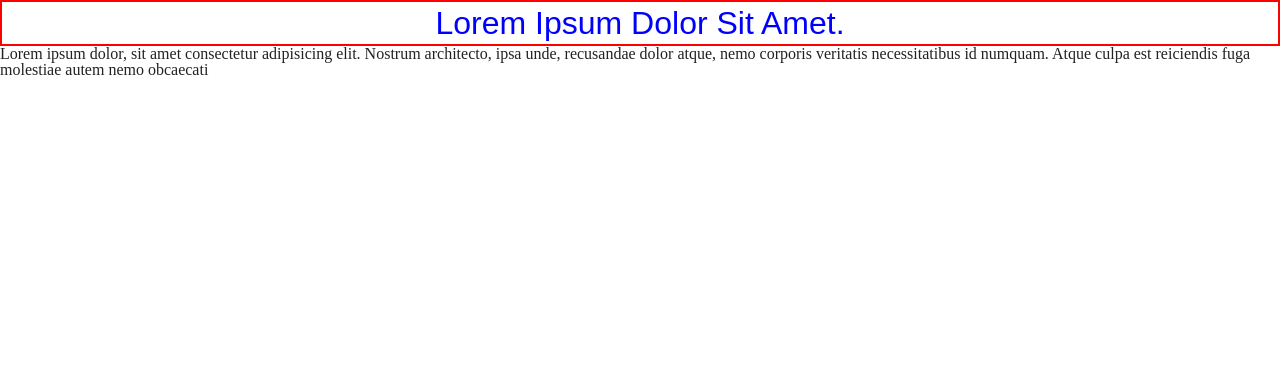
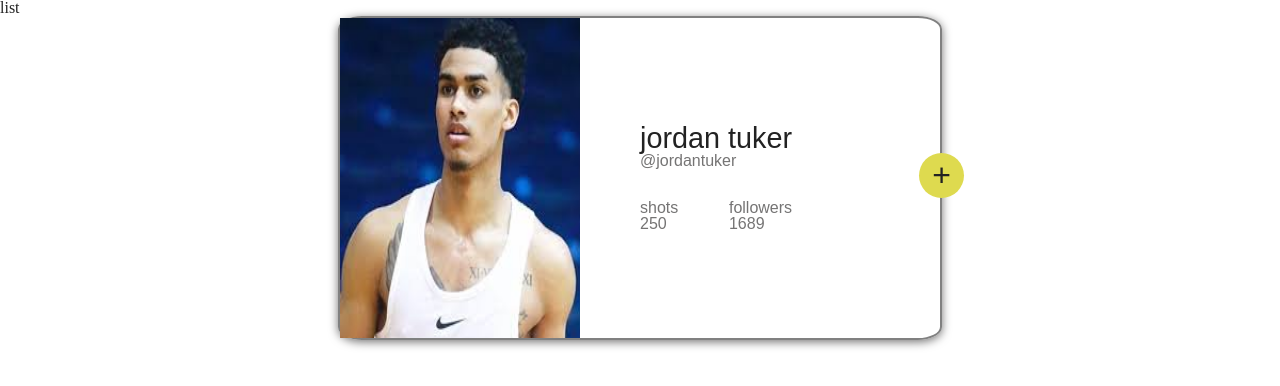
Before and after one commit to llianand94/fm_at_rules, a plain HTML site: page index.html in a window 1280 px wide. Shown: the top 386 px of the page. Drawn offline with Linux system fonts and the light colour scheme.

Commit message:
temp user-card

```diff
--- a/assets/css/style.css
+++ b/assets/css/style.css
@@ -1,41 +1,102 @@
-@charset 'utf-8';
-@import url('./reset.css');
-@import './fonts.css';
-@import './section.css';
+:root{
+  --black-color: #222;
+  --text-color: #757474;
+
+  --attention-color:#deda4f;
+  --font-family: Arial, sans-serif;
+  font-size: 16px;
+}
+.usersList{
+ min-height: 200vh;
+}
+.userCard{
+  display: flex;
+  position: relative;
+  min-height: 40vh;
+  width: 90%;
+  max-width: 600px;
+  margin: 0 auto;
+  flex: nowrap;
+  border: 2px solid grey ;
+  border-radius: 4%;
+  font-family: var(--font-family);
+  box-shadow: 0px 2px 10px var(--text-color);
+
+}
+.userCard:after{
+  content: "+";
+  display: inline-block;
+  position: absolute;
+  top: calc(50% - 25px);
+  right: -4%;
+  width: 45px;
+  height: 45px;
+  line-height: 45px;
+  font-size: 2rem;
+  font-weight: 200;
+  text-align: center;
+  border-radius: 50%;
+  background-color: var(--attention-color);
+
+}
+.imageWrapper{
+  width: 40%;
+
+}
+.photo{
+  width: 100%;
+  height: 100%;
+  object-fit:cover
+  border-radius: inherit;
+}
+.userInfo{
+margin: auto ;
+margin-left: 10%;
+color: var(--text-color)
+/* text-align: center; */
+}
+.personalInfo{
+ margin-bottom: 20%;
+}
+.userName{
+  font-size: 1.8rem;
+  color: var(--black-color);
+}
+.statusContainer{
+  display: flex;
+  justify-content: space-between;
+}
+
+.status{
+  display: flex;
+  margin-top: auto;
+  flex-direction: column;
+  justify-content: space-between;
+}
+a{
+  text-decoration: none ;
+  color: inherit;
+}
+span{}
+
+@media (max-width: 550px){
+  .userCard{
+
+    flex-direction: column;
+  }
+  .userCard:after{
+    display: none;
+  }
+  .imageWrapper{
+    width: 100%;
+  }
+  .userInfo{
+    margin: 0;
+    padding: 1em;
+  }
+}
 
 
-h1{
-  color: blue;
-  font-size: 2rem;
-  font-family: 'Montserrat', sans-serif;
-  font-weight: 500;
-  text-align: center;
-  text-transform: capitalize;
-  padding: 5px;
-}
-@media print{
-  h1{
-    color: red;
-    font-family: sans-serif;
-    font-weight: 200;
-  }
-}
-@media (max-width:576px){
-  h1{
-    border: 2px solid blue;
-  }
-  }
-  @media (min-width:576px){
-    h1{
-      border: 2px dotted blue;
-
-    }
-  }
-@media (min-width:768px){
-  h1{
-    border: 2px solid red;
-    }
-}
 
 /* $grid-breakpoints: (
   xs: 0, <576px [320, 576) -small smartphones
--- a/index.html
+++ b/index.html
@@ -5,15 +5,39 @@
   <meta http-equiv="X-UA-Compatible" content="IE=edge">
   <meta name="viewport" content="width=device-width, initial-scale=1.0">
   <title>Document</title>
-  <!-- <link rel="stylesheet" href="./assets/css/reset.css"> -->
 
-  <link rel="stylesheet" href="print.css" media="print">
+
+  <link rel="stylesheet" href="./assets/css/reset.css">
   <link rel="stylesheet" href="./assets/css/style.css">
+  <link rel="stylesheet" href="./assets/css/user-card.css">
 </head>
 <body>
-  <section>
-    <h1>Lorem ipsum dolor sit amet.</h1>
-    <p>Lorem ipsum dolor, sit amet consectetur adipisicing elit. Nostrum architecto, ipsa unde, recusandae dolor atque, nemo corporis veritatis necessitatibus id numquam. Atque culpa est reiciendis fuga molestiae autem nemo obcaecati</p>
-  </section>
+ <section class="usersList">
+  <h1>list</h1>
+  <article class="userCard">
+    <div class="imageWrapper">
+      <img src="./assets/img/images.jpeg" alt="photo" class="photo">
+    </div>
+      <div class="userInfo">
+        <div class="personalInfo">
+          <h2 class="userName">jordan tuker</h2>
+          <h3><a href="">@jordantuker</a></h3>
+        </div>
+          <div class="statusContainer">
+            <div class="status">
+              <span>shots</span>
+              <span>250</span>
+            </div>
+            <div class="status">
+              <span>followers</span>
+              <span>1689</span>
+            </div>
+        </div>
+
+    </div>
+
+
+  </article>
+ </section>
 </body>
 </html>
```
Also changed, not shown: assets/css/user-card.css (added), assets/img/images.jpeg (added).
